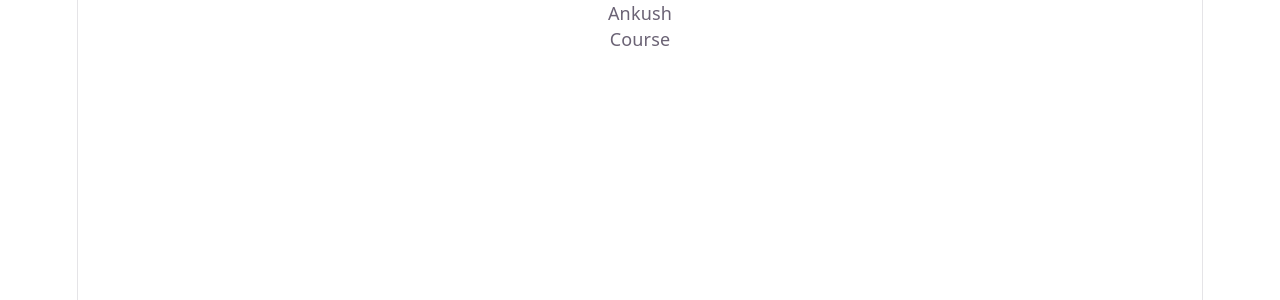
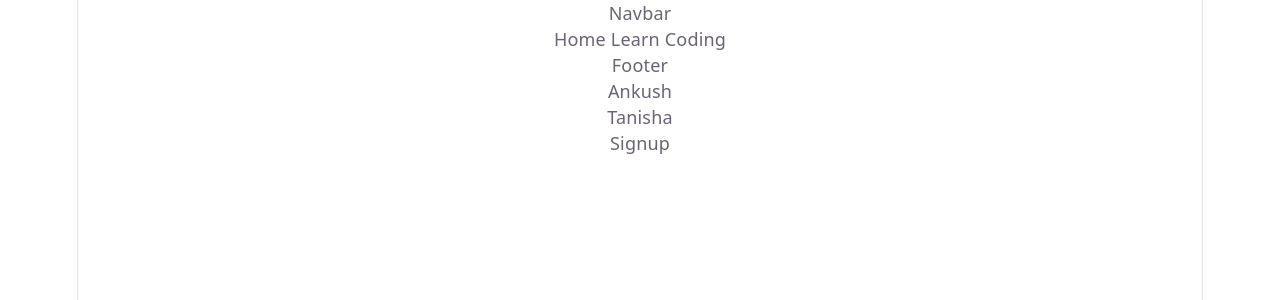
Before and after one commit to Tanisha10433/REACT-JS, a React (Vite) app: page / in a window 1280 px wide. Shown: the top 300 px of the page. Built offline with nearby package versions, Linux system fonts and the light colour scheme.

Commit message:
Project update

```diff
--- a/src/App.jsx
+++ b/src/App.jsx
@@ -1,15 +1,16 @@
 import React from 'react';
+import Home from './components/Home';
 import Course from './components/Course';
+import Signup from './components/Signup';
 
-import Home from './components/Home';
-function App(){
-
-  return(
+function App() {
+  return (
     <div>
-
-
+      <Home />
       <Course />
+      <Signup />
     </div>
   )
 }
+
 export default App;
--- a/src/components/Course.jsx
+++ b/src/components/Course.jsx
@@ -8,7 +8,7 @@ function Course(){
     return(
         <>
             <FreeCourse />
-            <div>Course</div>
+            <div>Tanisha</div>
         </>
     )
 }
--- /dev/null
+++ b/src/components/Signup.jsx
@@ -0,0 +1,7 @@
+import React from 'react'
+
+function Signup() {
+  return <div>Signup</div>
+}
+
+export default Signup
```
